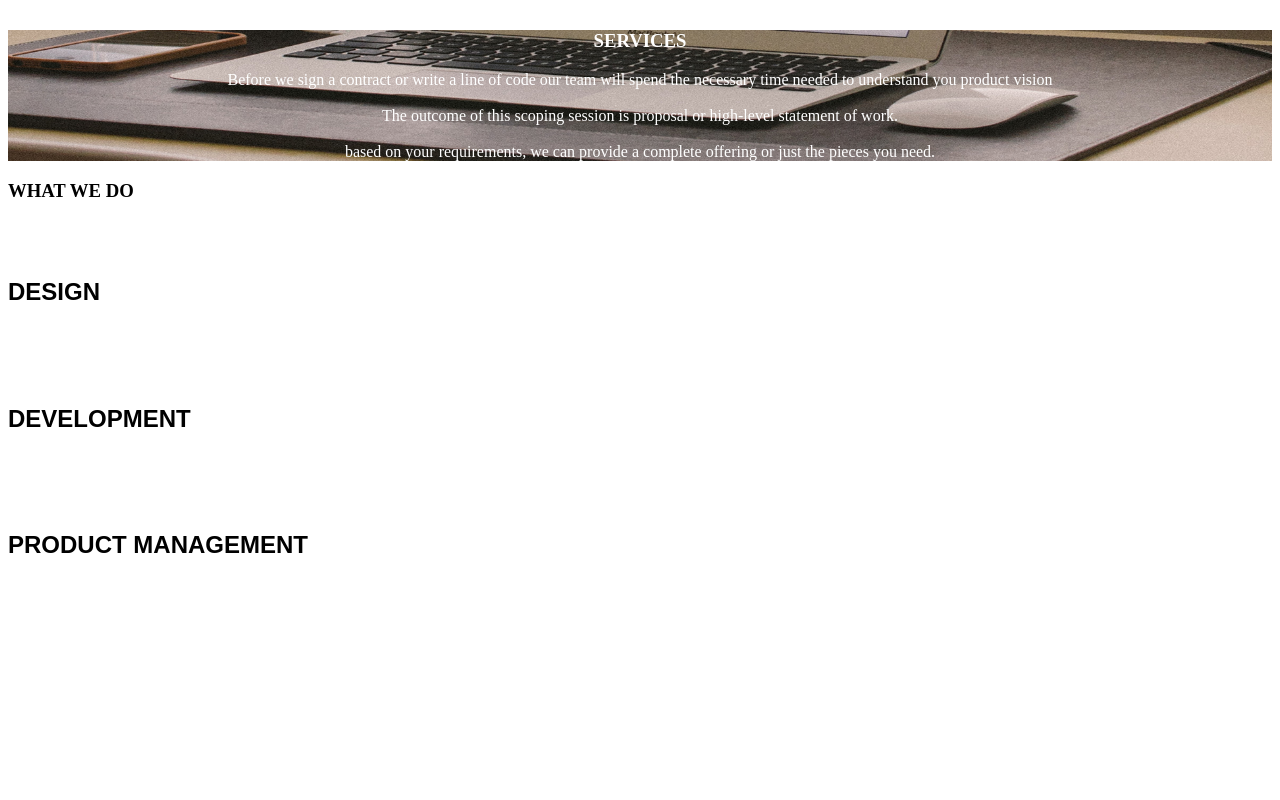
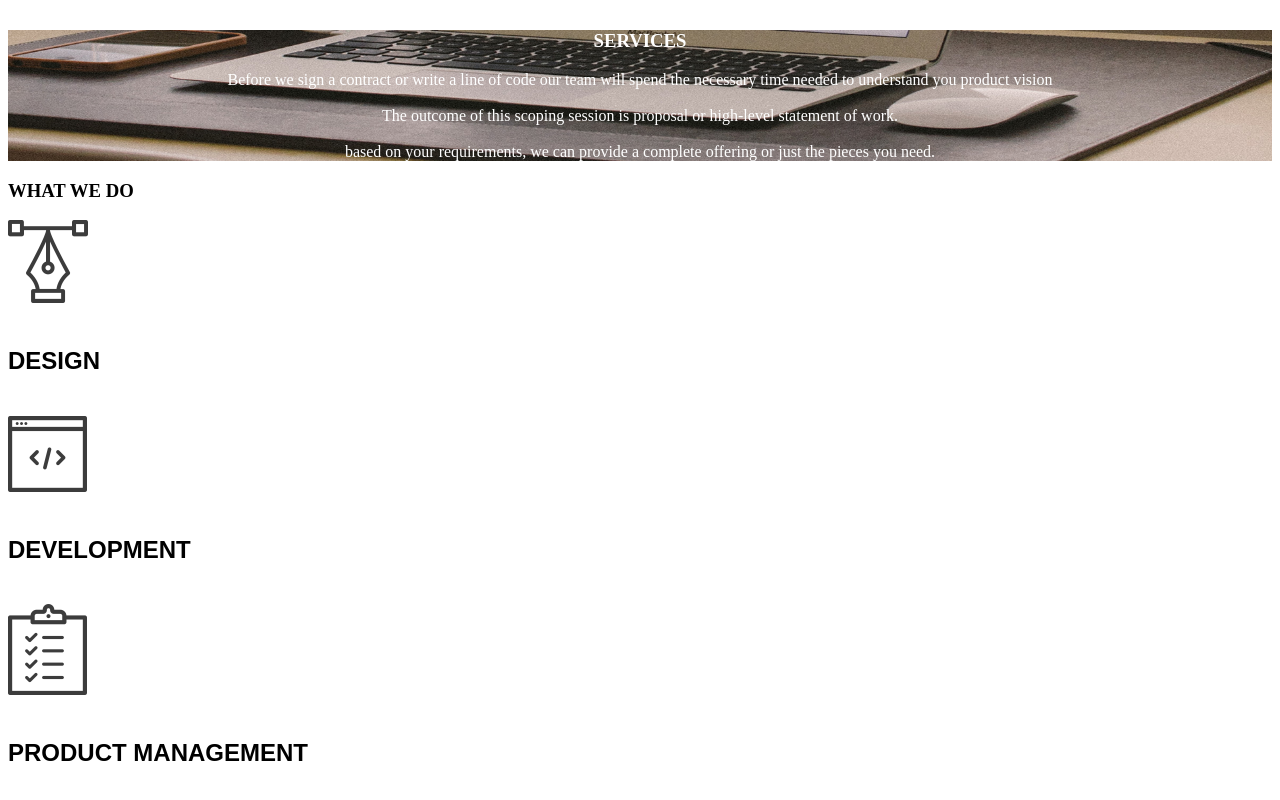
Before and after one commit to Njeri714/Delani-Studios, a plain HTML site: page index.html in a window 1280 px wide. Shown: the part 664-1464 px from the top of the page. Before the commit the page ends 1263 px from the top, so only its background shows below. Drawn offline with Linux system fonts and the light colour scheme.

Commit message:
added picture/logo on what we do

```diff
--- a/index.html
+++ b/index.html
@@ -83,7 +83,7 @@
             <div class="col-md-4 d-flex justify-content-center align-items-center">
                 <div class="design-all d-flex flex-column justify-content-center align-items-center">
                     <div class="design-image">
-                        <img src="./assets/services_icons/design_icon.png" alt="" id="designIcon">
+                        <img src="./services_icons/design_icon.png" alt="" id="designIcon">
                     </div>
                     <div class="what-we-do">
                         <h5 class="design">DESIGN</h5>
@@ -99,7 +99,7 @@
             <div class="col-md-4 d-flex justify-content-center align-items-center">
                 <div class="d-flex flex-column justify-content-center align-items-center">
                     <div class="development-icon">
-                        <img src="./assets/services_icons/dev_icon.png" alt="" id="developmentIcon">
+                        <img src="./services_icons/dev_icon.png" alt="" id="developmentIcon">
                     </div>
                     <div class="what-we-do">
                         <h5 class="development">DEVELOPMENT</h5>
@@ -114,7 +114,7 @@
             <div class="col-md-4 d-flex justify-content-center align-items-center">
                 <div class="d-flex flex-column justify-content-center align-items-center">
                     <div class="product-icon">
-                        <img src="./assets/services_icons/product_icon.png" alt="" id="productIcon">
+                        <img src="./services_icons/product_icon.png" alt="" id="productIcon">
                     </div>
                     <div class="what-we-do">
                         <h5 class="product">PRODUCT MANAGEMENT</h5>
@@ -129,6 +129,6 @@
         </div>
 
     </div>
-
+<script src="./js/index.js"></script>
 </body>
 </html>
```
